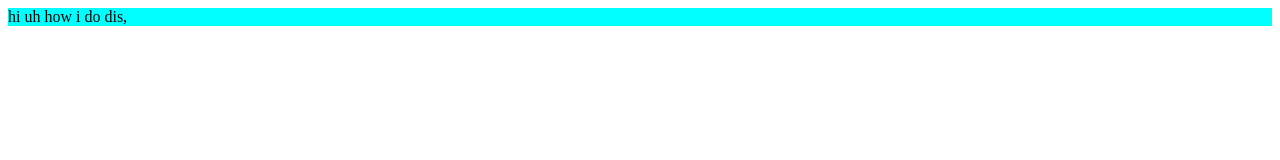
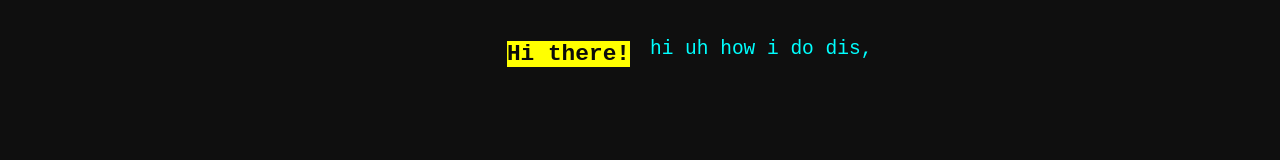
Before and after one commit to nndda/nndda.github.io, a plain HTML site: page index.html in a window 1280 px wide. Drawn offline with Linux system fonts and the light colour scheme.

Commit message:
Update index.html

```diff
--- a/index.html
+++ b/index.html
@@ -1,5 +1,47 @@
+<!DOCTYPE html>
 <html>
-<body>
-<p style="style=background-color:#0a0a0a; background-color:#00ffff;">hi uh how i do dis,</p>
+<head>
+<meta name="viewport" content="width=device-width, initial-scale=1">
+
+<style>
+
+* {
+  box-sizing: border-box;
+}
+
+.c {
+  float: left;
+  width: 50%;
+  padding: 10px;
+}
+
+.r:after {
+  content: "";
+  display: table;
+  clear: both;
+}
+
+.agh {
+	background-color: #0f0f0f;
+	color: #00ffff;
+	font-family: monospace;
+	font-size: 150%;
+}
+
+</style>
+
+
+</head>
+<body class="agh">
+
+<div class="r">
+  <div class="c" style="text-align: right;">
+  	<h3> <mark style="background-color: #ffff00; color: #0a0a0a;"> Hi there!</mark> </h3>
+  </div>
+  <div class="c" style="text-align: left;">
+    <p> hi uh how i do dis,</p>
+  </div>
+</div>
+
 </body>
 </html>
```
